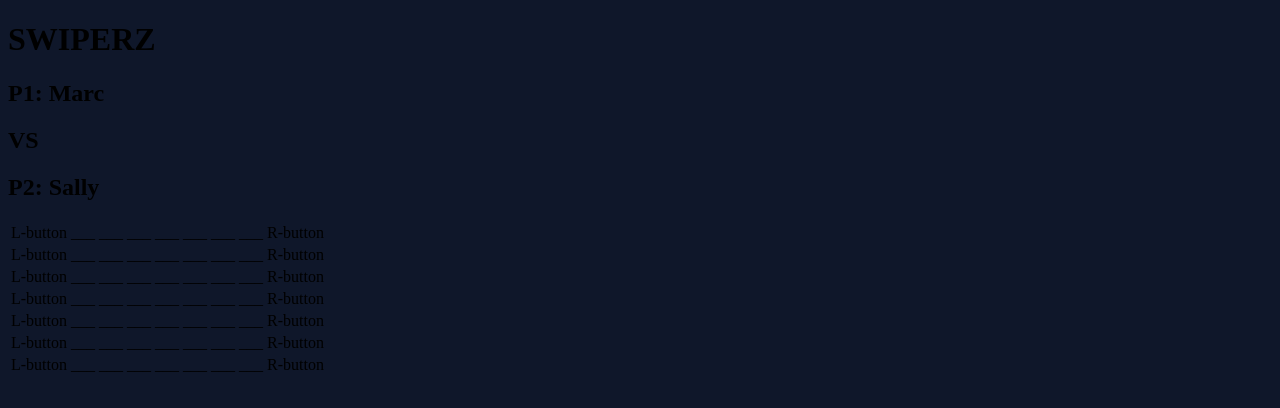
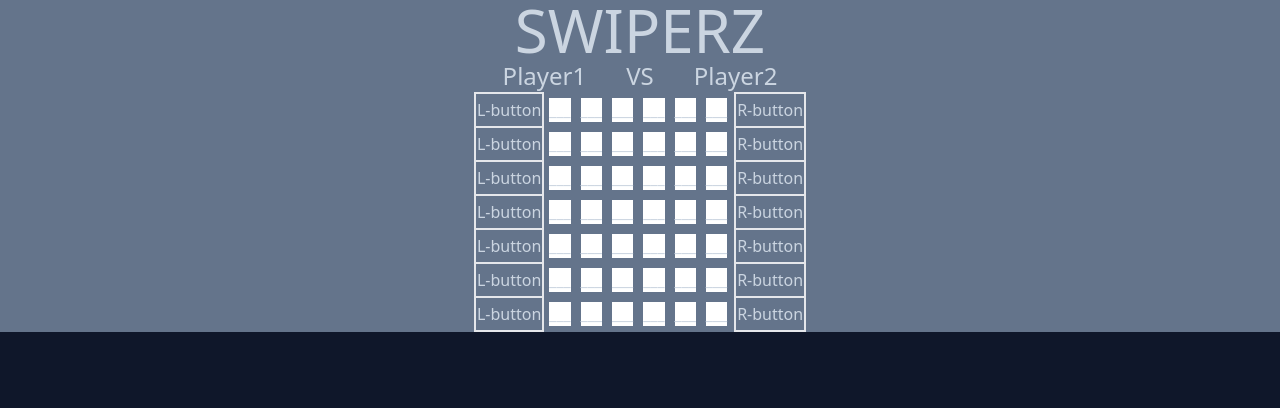
Before and after one commit to marcschul/swiperz, a React (Create React App) app: page / in a window 1280 px wide. Shown: the top 408 px of the page. Built offline with nearby package versions, Linux system fonts and the light colour scheme.

Commit message:
init state

```diff
--- a/package.json
+++ b/package.json
@@ -34,5 +34,10 @@
       "last 1 firefox version",
       "last 1 safari version"
     ]
+  },
+  "devDependencies": {
+    "autoprefixer": "^10.4.4",
+    "postcss": "^8.4.12",
+    "tailwindcss": "^3.0.24"
   }
 }
--- /dev/null
+++ b/postcss.config.js
@@ -0,0 +1,6 @@
+module.exports = {
+  plugins: {
+    tailwindcss: {},
+    autoprefixer: {},
+  },
+}
--- a/src/App.jsx
+++ b/src/App.jsx
@@ -1,11 +1,36 @@
 import Header from "./components/Header";
-import Board from "./components/Board/Board";
+import Grid from "./components/Board/Grid";
+import {useState} from 'react'
 
 function App() {
+
+  const [gameState, setGameState] = useState({
+    player1: 'Player1',
+    player2: 'Player2',
+    currentPlayer: 1,
+    gameOver: false,
+    message: '',
+    board: [
+      [false, false, false, false, false, false, false],
+      [false, false, false, false, false, false, false],
+      [false, false, false, false, false, false, false],
+      [false, false, false, false, false, false, false],
+      [false, false, false, false, false, false, false],
+      [false, false, false, false, false, false, false],
+      [false, false, false, false, false, false, false]
+    ]
+  });
+
   return (
     <div className="bg-slate-500 text-slate-300 flex-col text-center mx-auto md:container md:mx-auto">
-      <Header />
-      <Board />
+      <Header
+        player1={gameState.player1}
+        player2={gameState.player2}
+      />
+      <Grid
+        gameState={gameState}
+        setGameState={setGameState}
+      />
     </div>
   );
 }
--- a/src/components/Board/Board.jsx
+++ /dev/null
@@ -1,11 +0,0 @@
-import Grid from "./Grid"
-
-export default function Board() {
-
-
-  return (
-    <div className="flex justify-center">
-      <Grid />
-    </div>
-  )
-}
--- a/src/components/Board/Grid.jsx
+++ b/src/components/Board/Grid.jsx
@@ -1,6 +1,6 @@
 import Node from "./Node"
 
-export default function Grid() {
+export default function Grid(props) {
 
   const GRID_ROW_LENGTH = 7;
   const GRID_COL_LENGTH = 7;
@@ -18,19 +18,43 @@ export default function Grid() {
   return (
     <div className="flex justify-center">
       <table>
-        <tbody>
+        <tbody className="m-">
           {grid.map((item, index) => {
             return (
-              <tr>
-                <td onClick={() => {console.log('left button click')}}>L-button</td>
-                <td>{item[0]}</td>
-                <td>{item[1]}</td>
-                <td>{item[2]}</td>
-                <td>{item[3]}</td>
-                <td>{item[4]}</td>
-                <td>{item[5]}</td>
-                <td>{item[6]}</td>
-                <td onClick={() => {console.log('right button click')}}>R-button</td>
+              <tr key={`${index}`}>
+
+                {/* LEFT BUTTON */}
+                <td key={`${index + '0'}`}
+                    className="border-2" onClick={() => {
+                    for (let i = 0; i < props.gameState.board[index].length; i++) {
+                      if (!props.gameState.board[index][i]) {
+                        const newBoard = [...props.gameState.board];
+                        newBoard[index][i] = true;
+                        props.setGameState(prevState => ({
+                          ...prevState,
+                          board: newBoard
+                        }))
+                        break;
+                      }
+                    }
+                    console.log(props.gameState)
+                  }}>L-button</td>
+
+                {/* ROW */}
+                <td key={`${index + '1'}`} >{item[1]}</td>
+                <td key={`${index + '2'}`} >{item[2]}</td>
+                <td key={`${index + '3'}`} >{item[3]}</td>
+                <td key={`${index + '4'}`} >{item[4]}</td>
+                <td key={`${index + '5'}`} >{item[5]}</td>
+                <td key={`${index + '6'}`} >{item[6]}</td>
+                <td key={`${index + '7'}`} >{item[7]}</td>
+
+
+                {/* RIGHT BUTTON */}
+                <td key={`${index + '8'}`}  className="border-2" onClick={() => {
+                    console.log('right button click', 'index ===', index);
+                  }}>R-button</td>
+
               </tr>
             );
           })}
--- a/src/components/Header.jsx
+++ b/src/components/Header.jsx
@@ -1,11 +1,15 @@
-export default function Header() {
+export default function Header(props) {
+
+  const player1 = props.player1;
+  const player2 = props.player2;
+
   return (
     <div className="text-6xl">
     <h1>SWIPERZ</h1>
       <div className="flex justify-center text-2xl">
-        <h2 className="px-10">P1: Marc</h2>
+        <h2 className="px-10">{player1}</h2>
         <h2> VS </h2>
-        <h2 className="px-10">P2: Sally</h2>
+        <h2 className="px-10">{player2}</h2>
       </div>
     </div>
   )
--- /dev/null
+++ b/tailwind.config.js
@@ -0,0 +1,9 @@
+module.exports = {
+  content: [
+    "./src/**/*.{js,jsx,ts,tsx}",
+  ],
+  theme: {
+    extend: {},
+  },
+  plugins: [],
+}
```
Also changed, not shown: 1 other file (tests, documents, lock files or other folders).
